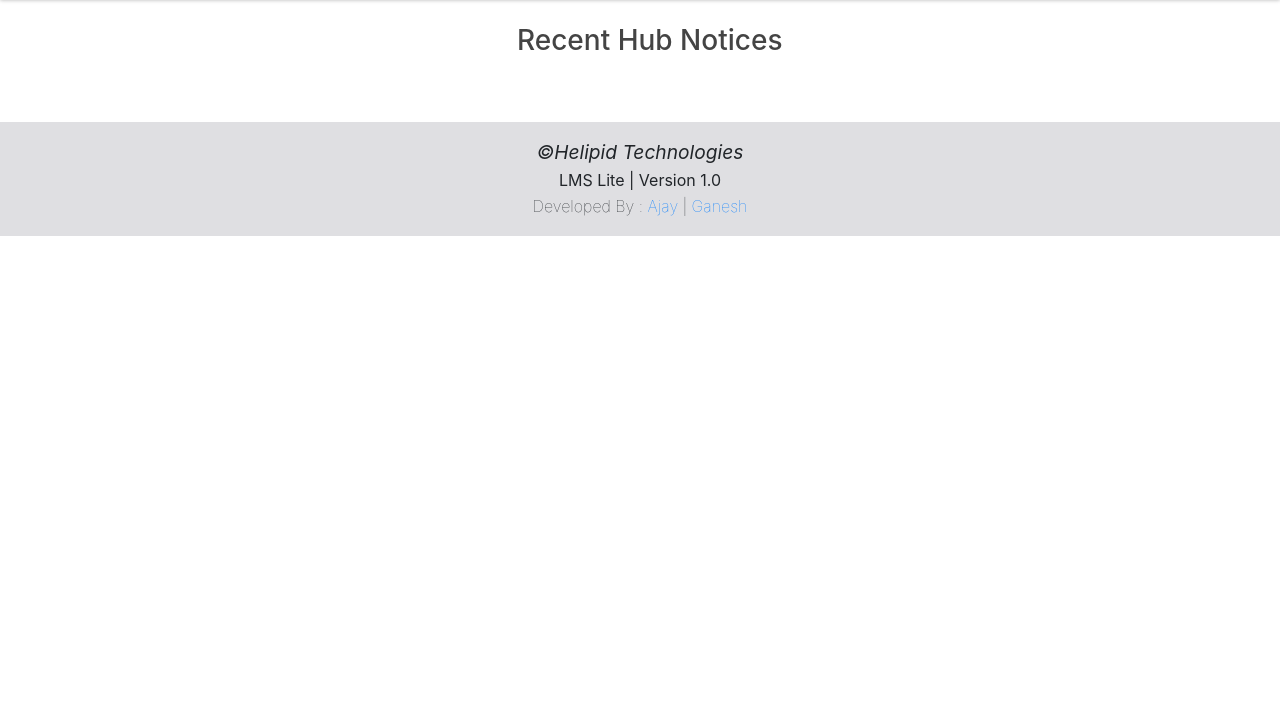
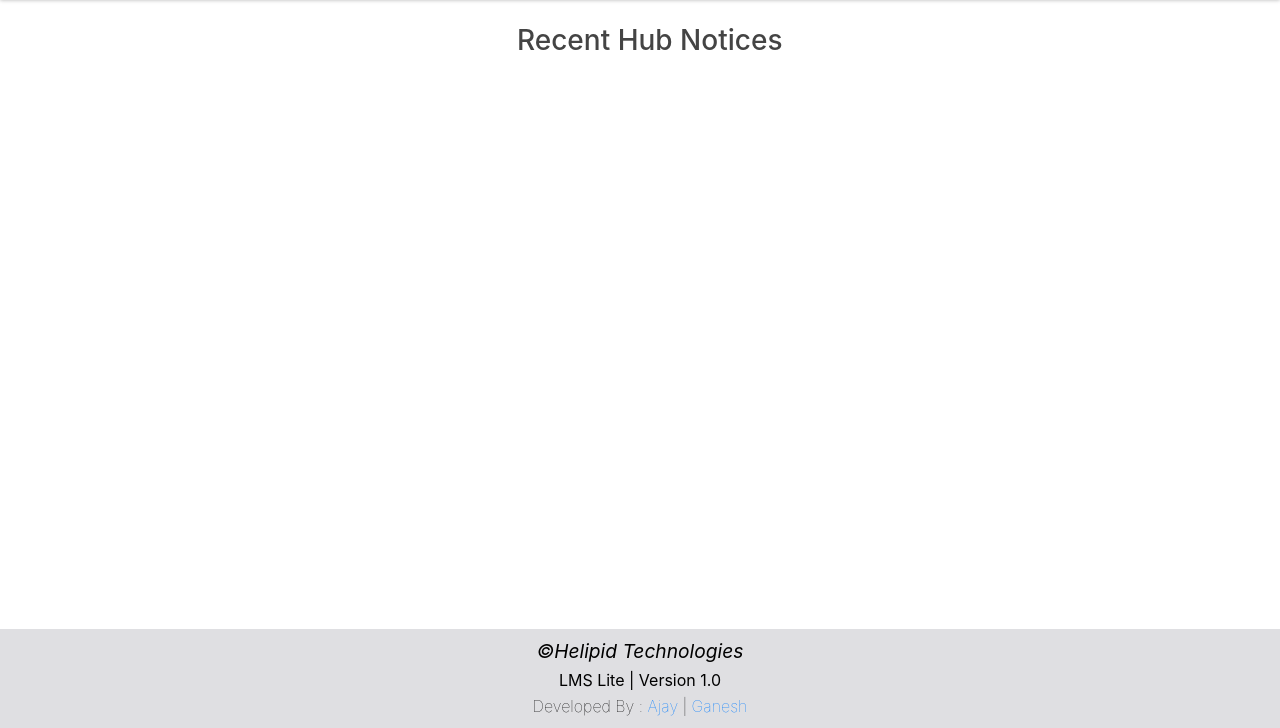
Before and after one commit to AjayReddyK/Lms-Lite, a Django app: page /hub/ in a window 1280 px wide. Shown: the part 72-800 px from the top of the page. Run offline with Django 3.2, Linux system fonts and the light colour scheme; some libraries are stand-ins or nearby versions.

Commit message:
footer fixed

```diff
--- a/user/templates/user/base_template.html
+++ b/user/templates/user/base_template.html
@@ -11,7 +11,7 @@
     <link rel="stylesheet" href="https://maxcdn.bootstrapcdn.com/bootstrap/4.0.0/css/bootstrap.min.css" integrity="sha384-Gn5384xqQ1aoWXA+058RXPxPg6fy4IWvTNh0E263XmFcJlSAwiGgFAW/dAiS6JXm" crossorigin="anonymous">
 	<link rel='stylesheet'	type="text/css" href="{% static 'user/main.css'%}">
 	{% if title %}
-		<title>{{title}} </title>
+		<title>Rgukt-{{title}} </title>
 	{% else %}
 		<title>no title</title>
 	{% endif %}
@@ -86,10 +86,13 @@
 
 	/* footer */
 	.box1 {
-		background-color: #dfdfe2;
-		width: 100%;
-		margin-bottom: 2rem;
-		padding: 1rem;
+		position: fixed;
+   left: 0;
+   bottom: 0;
+   width: 100%;
+   background-color:#dfdfe2;
+   color: #000;
+   padding:0.5rem;
 	}
 
 	.company {
@@ -168,12 +171,10 @@
 	</main>
 
 	<!-- footer section -->
-	<div class="box1">
-		<div class="footer text-center">
-			<p class="company marbottom"><span>&copy;</span>Helipid Technologies</p>
-			<p class="product marbottom">LMS Lite | Version 1.0</p>
-		<p class="developers marbottom">Developed By : <a href="https://www.linkedin.com/in/ajay-kumar-reddy-kanduru/" target="_blank"> Ajay</a> | <a href="https://www.linkedin.com/in/ganeshthoutam/" target="_blank">Ganesh</a></p>
-		</div>
+	<div class="box1 text-center">
+		<p class="company marbottom"><span>&copy;</span>Helipid Technologies</p>
+		<p class="product marbottom">LMS Lite | Version 1.0</p>
+		<p class="developers marbottom">Developed By : <a href="https://www.linkedin.com/in/ajay-kumar-reddy-kanduru/" target="_blank"> Ajay</a> | <a href="https://www.linkedin.com/in/ganeshthoutam/" target="_blank" class="endingmargin">Ganesh</a></p>
 	</div>
 	<script src="https://code.jquery.com/jquery-3.2.1.slim.min.js" integrity="sha384-KJ3o2DKtIkvYIK3UENzmM7KCkRr/rE9/Qpg6aAZGJwFDMVNA/GpGFF93hXpG5KkN" crossorigin="anonymous"></script>
     <script src="https://cdnjs.cloudflare.com/ajax/libs/popper.js/1.12.9/umd/popper.min.js" integrity="sha384-ApNbgh9B+Y1QKtv3Rn7W3mgPxhU9K/ScQsAP7hUibX39j7fakFPskvXusvfa0b4Q" crossorigin="anonymous"></script>
```
